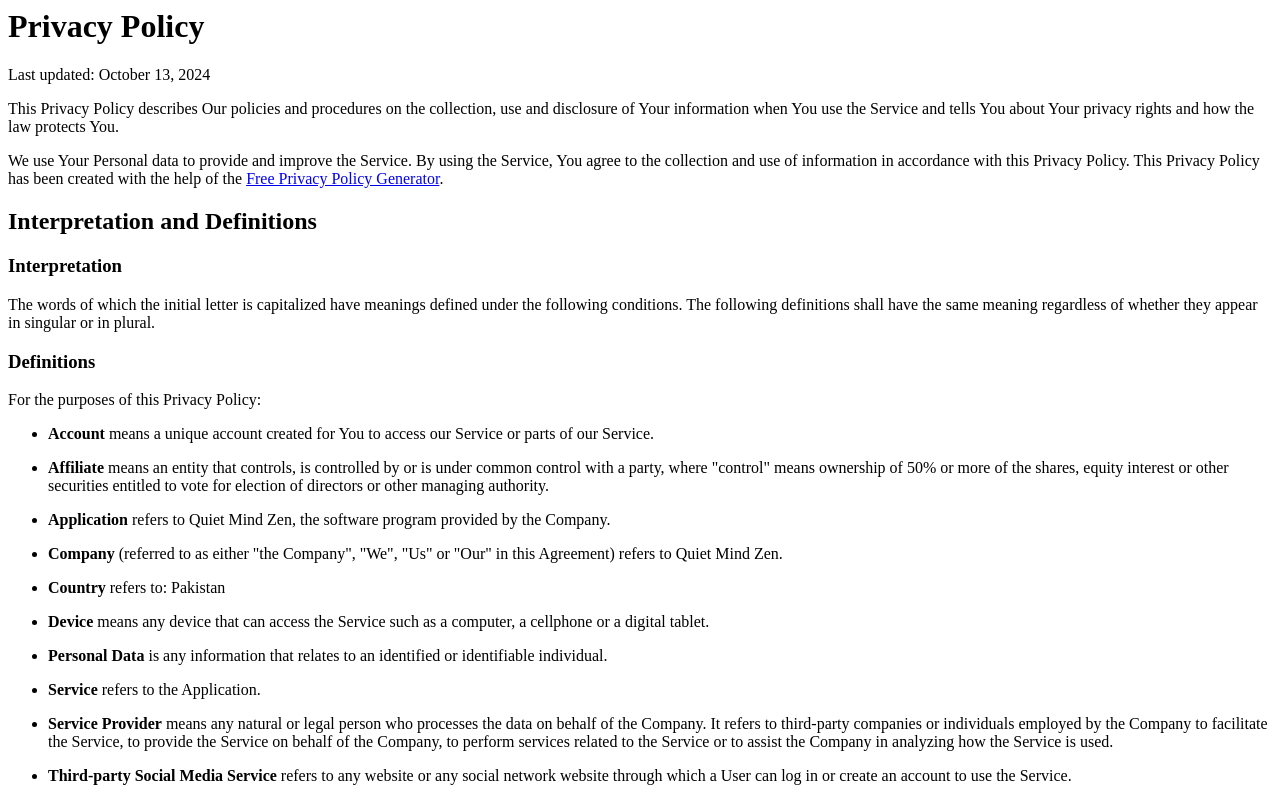
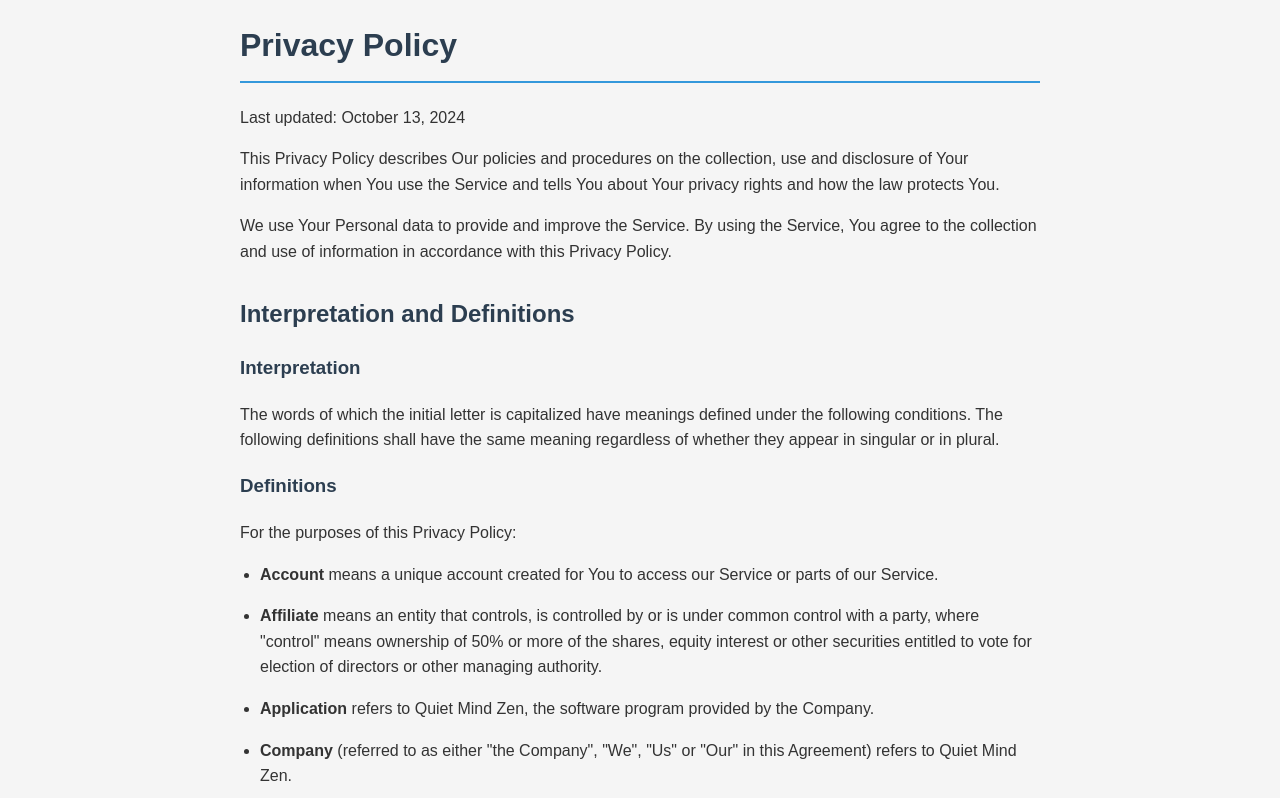
Before and after one commit to devsphere-apps/quiet-mind-zen-privacy-policy, a plain HTML site: page index.html in a window 1280 px wide. Shown: the top 798 px of the page. Drawn offline with Linux system fonts and the light colour scheme.

Commit message:
Update index.html

```diff
--- a/index.html
+++ b/index.html
@@ -1,7 +1,41 @@
+<style>
+    body {
+        font-family: Arial, sans-serif;
+        line-height: 1.6;
+        color: #333;
+        max-width: 800px;
+        margin: 0 auto;
+        padding: 20px;
+        background-color: #f5f5f5;
+    }
+    h1, h2, h3, h4 {
+        color: #2c3e50;
+    }
+    h1 {
+        border-bottom: 2px solid #3498db;
+        padding-bottom: 10px;
+    }
+    h2 {
+        margin-top: 30px;
+    }
+    p, ul {
+        margin-bottom: 15px;
+    }
+    ul {
+        padding-left: 20px;
+    }
+    a {
+        color: #3498db;
+        text-decoration: none;
+    }
+    a:hover {
+        text-decoration: underline;
+    }
+</style>
 <h1>Privacy Policy</h1>
 <p>Last updated: October 13, 2024</p>
 <p>This Privacy Policy describes Our policies and procedures on the collection, use and disclosure of Your information when You use the Service and tells You about Your privacy rights and how the law protects You.</p>
-<p>We use Your Personal data to provide and improve the Service. By using the Service, You agree to the collection and use of information in accordance with this Privacy Policy. This Privacy Policy has been created with the help of the <a href="https://www.freeprivacypolicy.com/free-privacy-policy-generator/" target="_blank">Free Privacy Policy Generator</a>.</p>
+<p>We use Your Personal data to provide and improve the Service. By using the Service, You agree to the collection and use of information in accordance with this Privacy Policy.</p>
 <h2>Interpretation and Definitions</h2>
 <h3>Interpretation</h3>
 <p>The words of which the initial letter is capitalized have meanings defined under the following conditions. The following definitions shall have the same meaning regardless of whether they appear in singular or in plural.</p>
```
